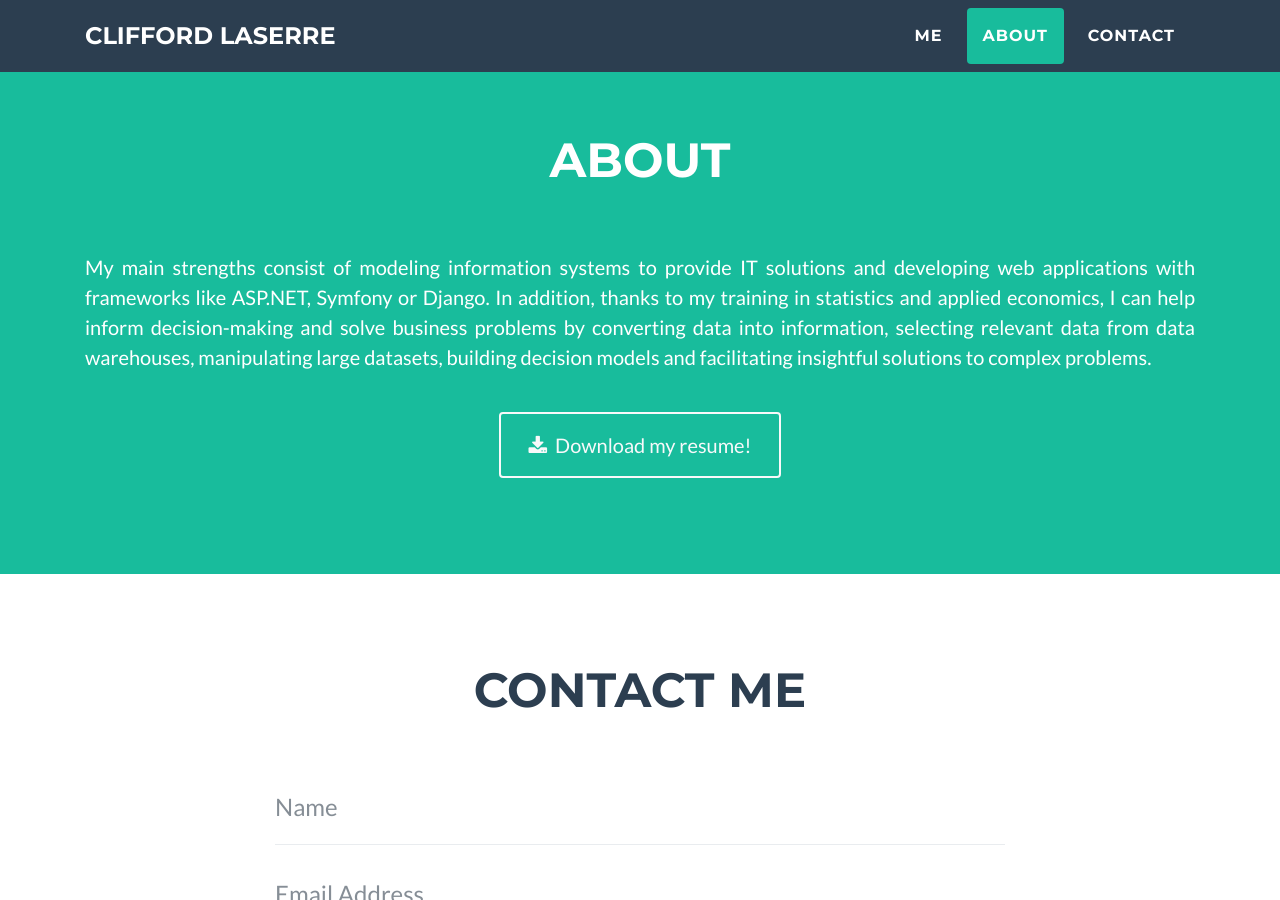
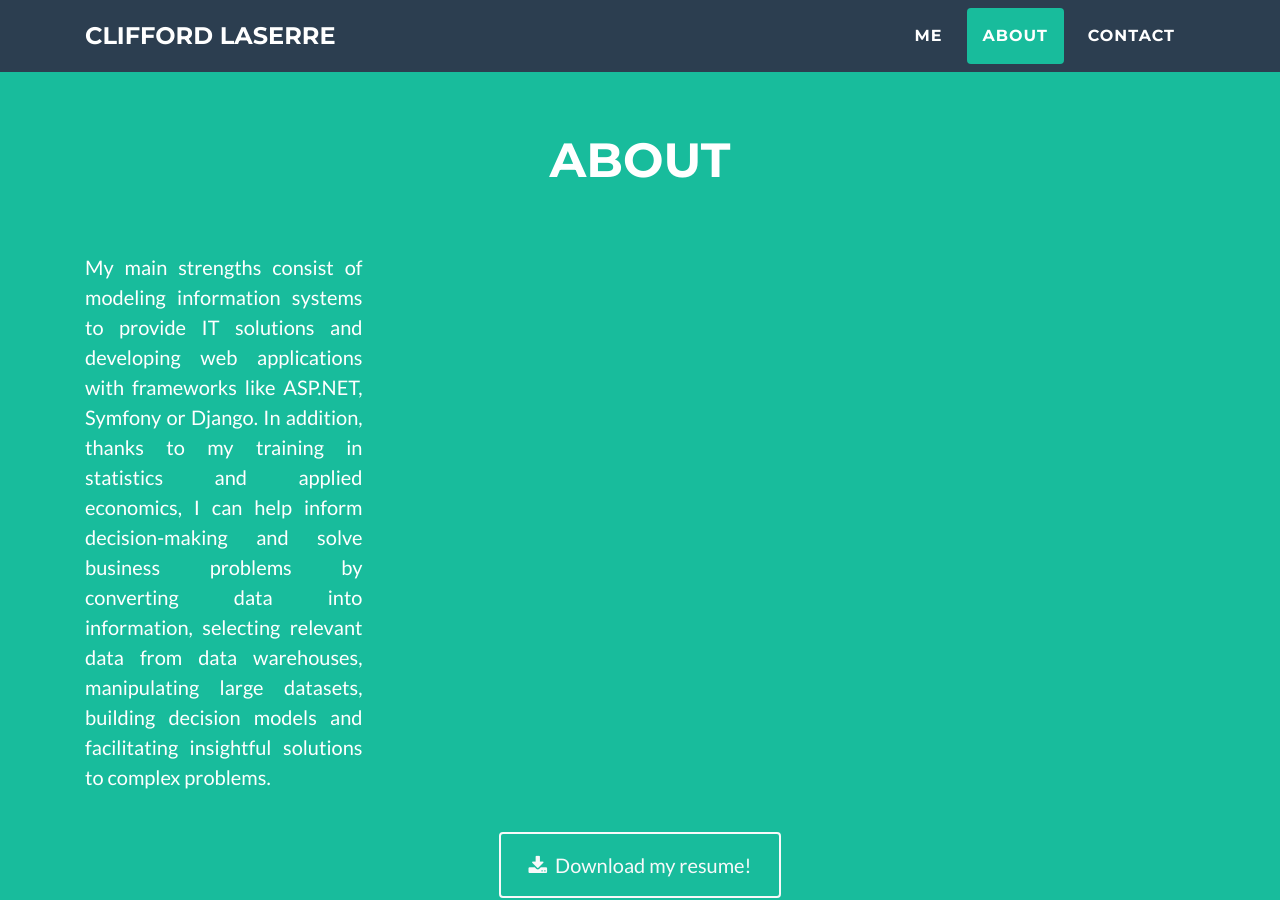
Before and after one commit to claserre9/claserre9.github.io, a Jekyll site: the page built from index.html, in a window 1280 px wide and 900 px high, scrolled down 988 px. Built offline with Jekyll 4.4.1, drawn with Linux system fonts in a browser that asks for light colours.

Commit message:
Update index.html

```diff
--- a/index.html
+++ b/index.html
@@ -53,8 +53,8 @@ layout: default
     <div class="container">
         <h2 class="text-uppercase text-center text-white mb-5">About</h2>
         <div class="row">
-            <div class="col my-4 mb-lg-0 w-25">
-                <p class="lead text-justify">My main strengths consist of
+            <div class="col my-4 mb-lg-0">
+                <p class="lead text-justify w-25">My main strengths consist of
                     modeling
                     information systems to provide IT solutions and
                     developing web applications with frameworks like
```
